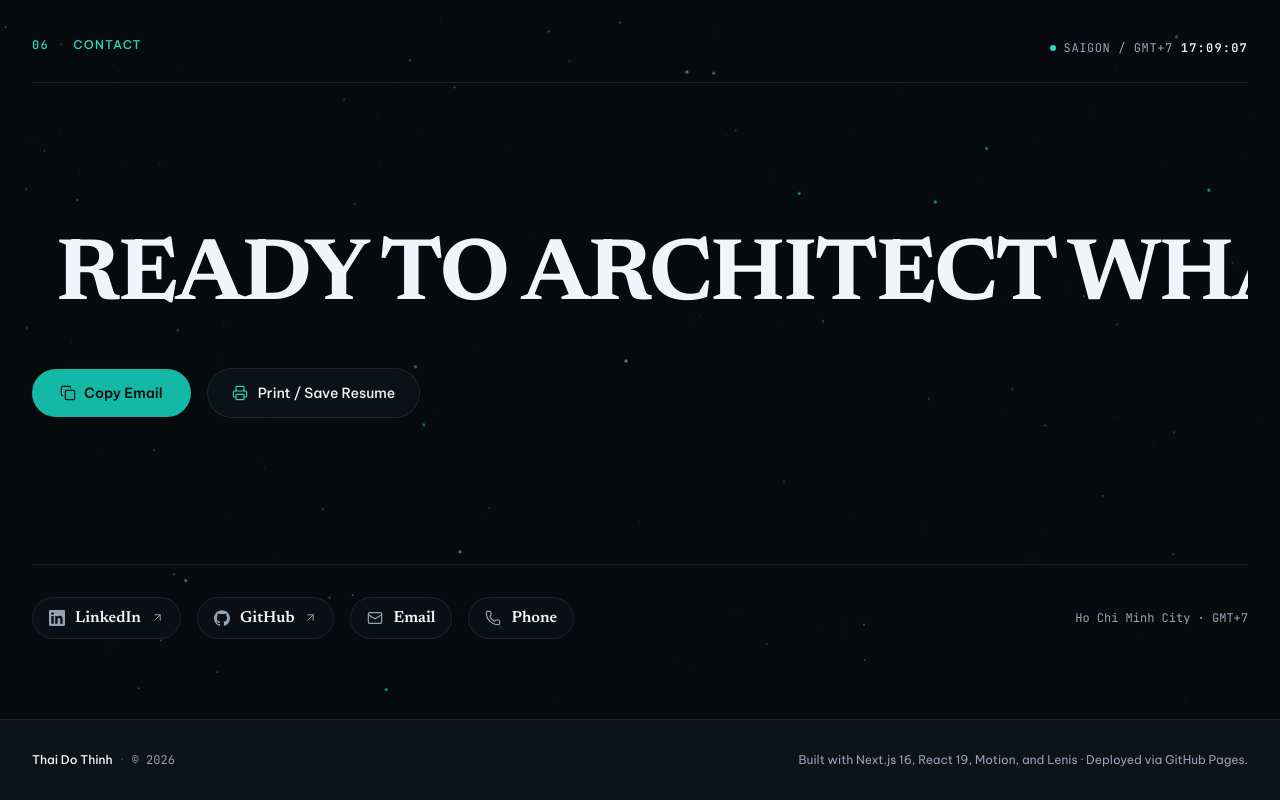
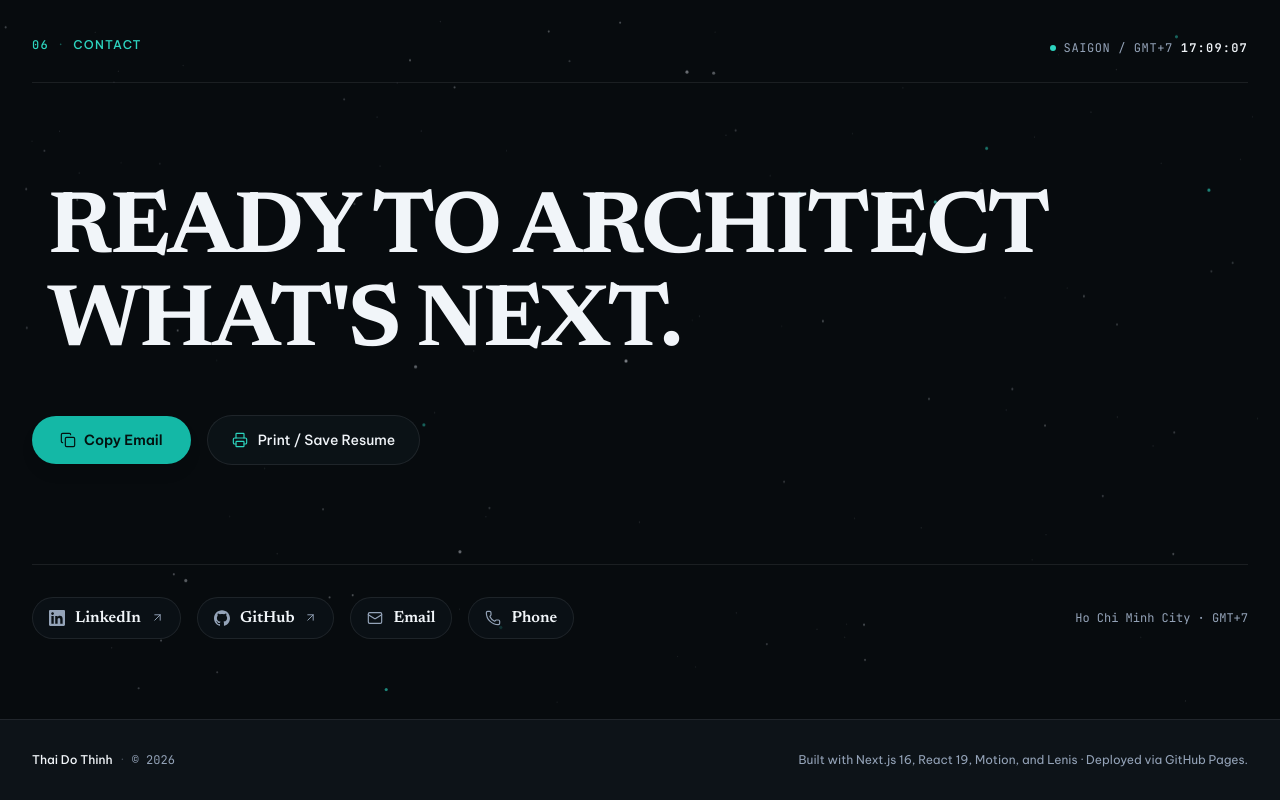
Before and after one commit to soodthin/dev-portfolio, a Next.js app: page / in a window 1280 px wide. Shown: the part 7418-8218 px from the top of the page. Built offline with nearby package versions, Linux system fonts and the light colour scheme.

Commit message:
fix: remove whitespace-nowrap and balance contact headline across two lines

```diff
--- a/components/sections/ContactSection.tsx
+++ b/components/sections/ContactSection.tsx
@@ -121,7 +121,7 @@ export function ContactSection() {
     target: sectionRef,
     offset: ['start end', 'end end'],
   });
-  const kineticGlideX = useTransform(scrollYProgress, [0, 1], [-32, 24]);
+  const kineticGlideX = useTransform(scrollYProgress, [0, 1], [-20, 16]);
 
   // Mount Full-Width Deep Starfield (3-Layer Z-Parallax & Meteors) Canvas 2D engine
   useEffect(() => {
@@ -394,7 +394,17 @@ export function ContactSection() {
   };
 
   const posterHeadline =
-    lang === 'vi' ? 'SẴN SÀNG KIẾN TẠO ĐỘT PHÁ MỚI.' : "READY TO ARCHITECT WHAT'S NEXT.";
+    lang === 'vi' ? (
+      <>
+        SẴN SÀNG KIẾN TẠO <br className="hidden sm:inline" />
+        ĐỘT PHÁ MỚI.
+      </>
+    ) : (
+      <>
+        READY TO ARCHITECT <br className="hidden sm:inline" />
+        WHAT&apos;S NEXT.
+      </>
+    );
 
   return (
     <section
@@ -425,10 +435,10 @@ export function ContactSection() {
 
         {/* Center: Scroll-Kinetic Poster Headline & Action Buttons */}
         <div className="space-y-8 my-auto py-8">
-          <div className="overflow-hidden py-1">
+          <div className="py-1">
             <motion.h2
               style={prefersReducedMotion ? undefined : { x: kineticGlideX }}
-              className="font-serif font-bold text-4xl sm:text-6xl md:text-7xl lg:text-[5.5rem] tracking-[-0.025em] text-[var(--text)] whitespace-nowrap uppercase select-none will-change-transform leading-[1.05]"
+              className="font-serif font-bold text-4xl sm:text-6xl md:text-7xl lg:text-[5rem] xl:text-[5.5rem] tracking-[-0.025em] text-[var(--text)] uppercase select-none will-change-transform leading-[1.06] text-balance max-w-5xl"
             >
               {posterHeadline}
             </motion.h2>
```
